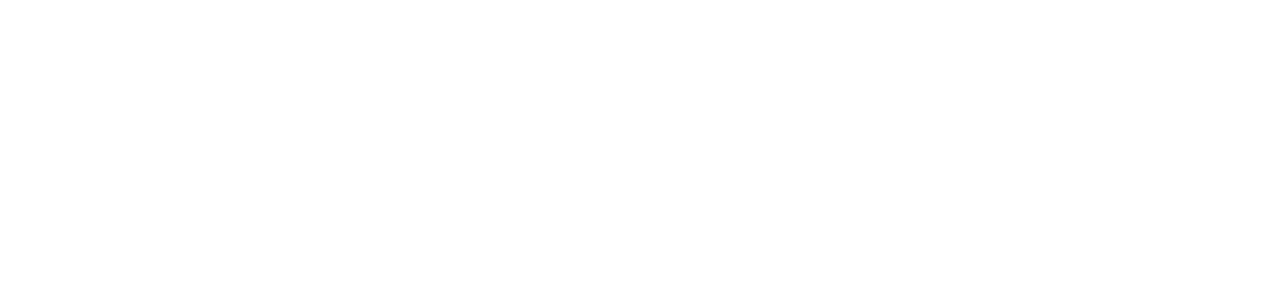
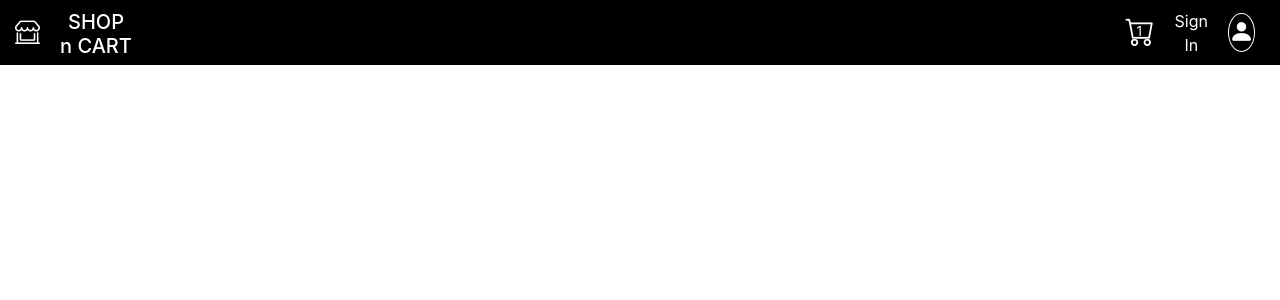
Before and after one commit to Quickdiv311/shop_and_cart, a React (Create React App) app: page / in a window 1280 px wide. Shown: the top 300 px of the page. Built offline with nearby package versions, Linux system fonts and the light colour scheme.

Commit message:
header added

```diff
--- a/public/index.html
+++ b/public/index.html
@@ -5,18 +5,13 @@
     <link rel="icon" href="%PUBLIC_URL%/favicon.ico" />
     <meta name="viewport" content="width=device-width, initial-scale=1" />
     <meta name="theme-color" content="#000000" />
-    <meta
-      name="description"
-      content="Web site created using create-react-app"
-    />
-    <link rel="apple-touch-icon" href="%PUBLIC_URL%/logo192.png" />
-
-    <link rel="manifest" href="%PUBLIC_URL%/manifest.json" />
-
+    <meta name="description" content="Web site created using create-react-app"/>
+    <link href="https://cdn.jsdelivr.net/npm/bootstrap@5.3.1/dist/css/bootstrap.min.css" rel="stylesheet" integrity="sha384-4bw+/aepP/YC94hEpVNVgiZdgIC5+VKNBQNGCHeKRQN+PtmoHDEXuppvnDJzQIu9" crossorigin="anonymous">
+    <script src="https://cdn.jsdelivr.net/npm/bootstrap@5.3.1/dist/js/bootstrap.bundle.min.js" integrity="sha384-HwwvtgBNo3bZJJLYd8oVXjrBZt8cqVSpeBNS5n7C8IVInixGAoxmnlMuBnhbgrkm" crossorigin="anonymous"></script>
+    <link rel="stylesheet" href="https://cdn.jsdelivr.net/npm/bootstrap-icons@1.10.5/font/bootstrap-icons.css">
     <title>Shop N Cart</title>
   </head>
   <body>
-    <noscript>You need to enable JavaScript to run this app.</noscript>
     <div id="root"></div>
   </body>
 </html>
--- a/src/App.css
+++ b/src/App.css
@@ -1,38 +1,3 @@
 .App {
   text-align: center;
 }
-
-.App-logo {
-  height: 40vmin;
-  pointer-events: none;
-}
-
-@media (prefers-reduced-motion: no-preference) {
-  .App-logo {
-    animation: App-logo-spin infinite 20s linear;
-  }
-}
-
-.App-header {
-  background-color: #282c34;
-  min-height: 100vh;
-  display: flex;
-  flex-direction: column;
-  align-items: center;
-  justify-content: center;
-  font-size: calc(10px + 2vmin);
-  color: white;
-}
-
-.App-link {
-  color: #61dafb;
-}
-
-@keyframes App-logo-spin {
-  from {
-    transform: rotate(0deg);
-  }
-  to {
-    transform: rotate(360deg);
-  }
-}
--- a/src/App.js
+++ b/src/App.js
@@ -1,9 +1,10 @@
 import './App.css';
+import Header from './components/shared/Header/Header';
 
 function App() {
   return (
-    <div>
-
+    <div className='App'>
+       <Header/>
     </div>
   );
 }
--- /dev/null
+++ b/src/components/shared/Header/Header.css
@@ -0,0 +1,67 @@
+
+.header
+{
+    background-color: black;
+    height: 65px;
+    display: flex;
+    justify-content: space-between;
+    color: white;
+    padding: 5px !important ;
+    position: sticky;
+    top: 0;
+    z-index: 999;
+}
+
+.left-bar
+{
+    display: flex;
+    align-items: center;
+    width: 10%;
+}
+
+.bi-shop-window
+{
+    margin-right: 20px;
+    margin-left: 10px;
+}
+
+.title
+{
+    position: relative;
+    top: 5px;
+}
+
+.right-bar
+{
+    display: flex;
+    align-items: center;
+    justify-content: end;
+    width: 10%;
+    margin-right: 20px;
+}
+
+.cart-container
+{
+    position: relative;
+    margin-right: 20px;
+}
+
+.num
+{
+    position: absolute;
+    left: 11px;
+    top: 11px;
+    font-size: smaller;
+}
+
+.bi-cart
+{
+    position: relative;
+}
+
+.profile-container{
+    border: 1px solid white;
+    border-radius: 50%;
+    width: 40px;
+    margin-left: 20px;
+}
--- /dev/null
+++ b/src/components/shared/Header/Header.jsx
@@ -0,0 +1,32 @@
+import React from 'react';
+import styles from './Header.css';
+
+const Header = () => {
+  return (
+    <div className="header">
+
+      <div className="left-bar">
+            <span className="shop-container">
+            <i class="bi bi-shop-window" className={styles.shop} style={{fontSize: "25px"}}></i>
+            </span>
+        <span className="title">
+            <h5>SHOP n CART</h5>
+        </span>
+        </div>
+
+        <div className="right-bar">
+            <span className="cart-container right-barc">
+                <span className="num">1</span>
+                <i class="bi bi-cart" style={{fontSize: "29px"}}></i>
+            </span>
+            <span className="profile right-barc">Sign In</span>
+            <span className="profile-container">
+                <i class="bi bi-person-fill" style={{fontSize: "25px"}}></i>
+            </span>
+        </div>
+
+    </div>
+  );
+}
+
+export default Header;
--- a/src/index.js
+++ b/src/index.js
@@ -2,16 +2,8 @@
 import ReactDOM from 'react-dom/client';
 import './index.css';
 import App from './App';
-import reportWebVitals from './reportWebVitals';
 
 const root = ReactDOM.createRoot(document.getElementById('root'));
 root.render(
-  <React.StrictMode>
-    <App />
-  </React.StrictMode>
+  <App />
 );
-
-// If you want to start measuring performance in your app, pass a function
-// to log results (for example: reportWebVitals(console.log))
-// or send to an analytics endpoint. Learn more: https://bit.ly/CRA-vitals
-reportWebVitals();
--- a/src/reportWebVitals.js
+++ /dev/null
@@ -1,13 +0,0 @@
-const reportWebVitals = onPerfEntry => {
-  if (onPerfEntry && onPerfEntry instanceof Function) {
-    import('web-vitals').then(({ getCLS, getFID, getFCP, getLCP, getTTFB }) => {
-      getCLS(onPerfEntry);
-      getFID(onPerfEntry);
-      getFCP(onPerfEntry);
-      getLCP(onPerfEntry);
-      getTTFB(onPerfEntry);
-    });
-  }
-};
-
-export default reportWebVitals;
```
Also changed, not shown: src/pages/Cart/Cart.jsx (added, +12 -0 lines), src/pages/Home/Home.jsx (added, +12 -0 lines), src/components/Home/Product/Product.jsx (added), src/pages/Cart/Cart.module.css (added), src/pages/Home/Home.module.css (added), 1 other file (tests, documents, lock files or other folders).
